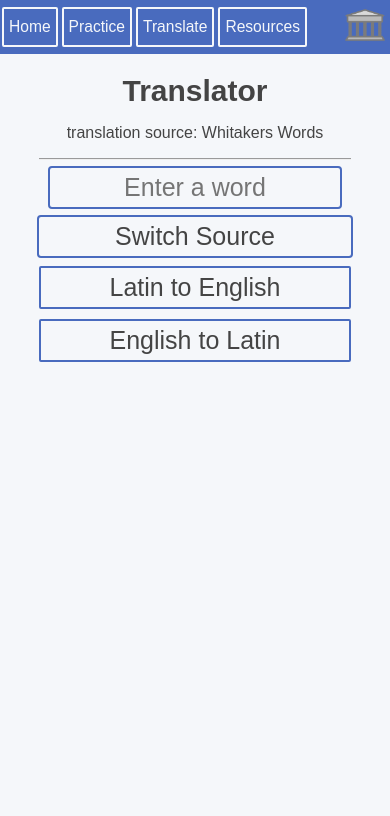
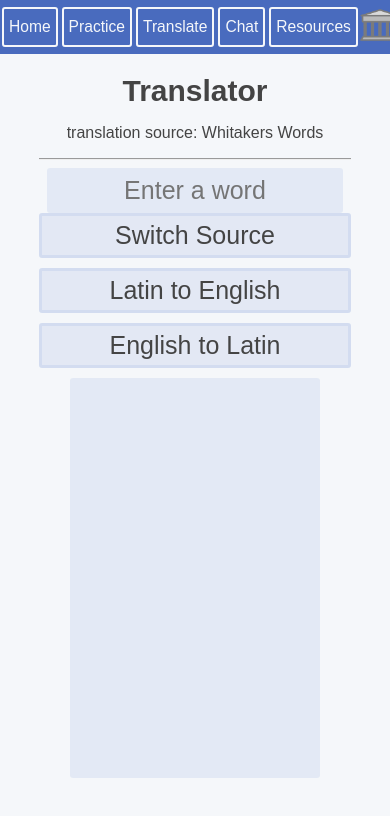
Before and after one commit to cqb13/Learn-Latin, a React (Create React App) app: page /Translate in a window 390 px wide. Shown: the top 816 px of the page. Built offline with nearby package versions, Linux system fonts and the light colour scheme.

Commit message:
📄 Chat

```diff
--- a/package.json
+++ b/package.json
@@ -7,9 +7,11 @@
     "@testing-library/jest-dom": "^5.16.5",
     "@testing-library/react": "^13.4.0",
     "@testing-library/user-event": "^13.5.0",
+    "firebase": "^9.14.0",
     "react": "^18.2.0",
     "react-dom": "^18.2.0",
     "react-draggable": "^4.4.5",
+    "react-firebase-hooks": "^5.1.1",
     "react-router-dom": "^6.4.2",
     "react-scripts": "^5.0.1",
     "web-vitals": "^2.1.4"
--- a/src/App.js
+++ b/src/App.js
@@ -1,11 +1,13 @@
 import React from "react";
 import { Link } from "react-router-dom";
+import { BrowserRouter as Router, Routes, Route } from "react-router-dom";
+import "./css/Chat.css"
 import "./css/Global.css";
 import "./css/Charts.css";
 import "./css/Translate.css";
-import "./css/TranslationPractice.css";
-import { BrowserRouter as Router, Routes, Route } from "react-router-dom";
+//import "./css/TranslationPractice.css";
 import Home from "./pages";
+import Chat from "./pages/Chat";
 import Practice from "./pages/Practice";
 import Translate from "./pages/Translate";
 import Resources from "./pages/Resources";
@@ -23,6 +25,7 @@ function App() {
         <Link to="/" className="Switch-Page">Home</Link>
         <Link to="/practice" className="Switch-Page">Practice</Link>
         <Link to="/translate" className="Switch-Page">Translate</Link>
+        <Link to="/chat" className="Switch-Page">Chat</Link>
         <Link to="/resources" className="Switch-Page">Resources</Link>
         <Link to="/" className="Icon">
           <img src='../Logo.png' width="40px" height="40px" alt="Logo not found"></img>
@@ -32,6 +35,7 @@ function App() {
         <Route exact path="/" element={<Home />} />
         <Route path="/Practice" element={<Practice />} />
         <Route path="/Translate" element={<Translate />} />
+        <Route path="/Chat" element={<Chat />} />
         <Route path="/Resources" element={<Resources />} />
         <Route path="/Practice/Declensions" element={<Declensions />} />
         <Route path="/Practice/Future-Tense" element={<FutureTense />} />
--- a/src/css/Charts.css
+++ b/src/css/Charts.css
@@ -6,7 +6,6 @@
   width: 100%;
 }
 
-/*TODO: try making outer chart border rounded*/
 .Chart {
   width: 50%;
 }
@@ -17,44 +16,37 @@
   padding: 8px;
 }
 
-.Chart tr:nth-child(even) {
-  background-color: #f2f2f2;
+.Chart tr {
+  background-color: #aaaaaa1a;
+  transition: 500ms;
 }
 
 .Chart tr:hover {
-  background-color: #ddd;
+  background-color: var(--light-background);
 }
 
 .Chart th {
   padding-top: 12px;
   padding-bottom: 12px;
-  background-color: #496bbe;
+  background-color: var(--accent-background-color);
   color: white;
 }
 
-input[type="text"] {
-  outline-style: solid;
-  outline-width: 2px;
+.Chart input[type="text"] {
+  font-size: 14px;
+  font-weight: 500;
 }
 
-input[type="text"]:focus {
-  outline-color: #496bbe;
+.Chart .Wrong {
+  border-color: #ff00008a;
 }
 
-/*TODO: maybe dont use !important*/
-.Wrong {
-  outline-color: red;
-  border-radius: 0px !important;
+.Chart .Right {
+  border-color: #00ff7f8a;
 }
 
-.Right {
-  outline-color: springgreen;
-  border-radius: 0px !important;
-}
-
-.Normal {
-  outline-color: #444;
-  border-radius: 0px !important;
+.Chart .Normal {
+  border: var(--border);
 }
 
 .Switch-Chart {
@@ -110,7 +102,7 @@ input[type="text"]:focus {
     flex-direction: column;
   }
   .Chart {
-    margin: auto auto auto auto;
+    margin: 0 auto;
     width: 90%;
   }
   input[type="text"] {
--- /dev/null
+++ b/src/css/Chat.css
@@ -0,0 +1,141 @@
+.Main-Area {
+  display: flex;
+  flex-direction: row;
+  gap: 10px;
+}
+
+.Message-Container {
+  width: 70%;
+  height: 400px;
+  margin-left: auto;
+  display: flex;
+  flex-direction: column;
+  overflow-y: auto;
+  background-color: var(--light-background);
+  border-radius: var(--border-radius);
+  padding: 1rem;
+}
+
+.Info-Container {
+  width: 30%;
+  display: flex;
+  flex-direction: column;
+  align-items: center;
+  overflow-y: auto;
+  padding: 1rem;
+  background-color: var(--light-background);
+  border-radius: var(--border-radius);
+}
+
+.Account-Button {
+  margin-top: auto;
+  width: 100%;
+  background-color: var(--light-background);
+}
+
+.sent {
+  display: flex;
+  flex-direction: row;
+  align-items: center;
+  align-self: flex-end;
+  margin: 0.5rem 0;
+}
+
+.received {
+  display: flex;
+  flex-direction: row-reverse;
+  align-items: center;
+  align-self: flex-start;
+  margin: 0.5rem 0;
+}
+
+.User-Info {
+  display: flex;
+  flex-direction: row;
+  align-items: center;
+  padding: 10px;
+  height: 20px;
+  border-radius: var(--border-radius);
+}
+
+form {
+  margin-top: 10px;
+  width: 100%;
+  height: 3rem;
+  display: flex;
+  gap: 10px;
+  margin-left: auto;
+  gap: 10px;
+}
+
+.Send-Button {
+  width: 30%;
+  background-color: var(--light-background);
+}
+
+form input[type="text"] {
+  font-size: 25px;
+}
+
+form input:focus {
+  border: var(--border);
+  border-radius: var(--border-radius);
+}
+
+.sent .User-Info {
+  background-color: var(--light-background);
+}
+
+.received .User-Info {
+  background-color: #aaaaaa1a;
+  flex-direction: row-reverse;
+}
+
+.User-Info img {
+  height: 2rem;
+  border-radius: 50%;
+}
+
+.sent p,
+.received p {
+  padding: 0.5rem 1rem;
+  width: fit-content;
+  color: var(--main-text-color);
+  border-radius: var(--border-radius);
+}
+
+.sent p {
+  background-color: var(--light-background);
+  margin-right: 0.5rem;
+}
+
+.received p {
+  background-color: #aaaaaa1a;
+  margin-left: 0.5rem;
+}
+
+.User-Info p {
+  background: none;
+}
+
+.User-Container {
+  display: flex;
+  flex-direction: column;
+  align-items: center;
+  margin-left: 0;
+  width: 100%;
+  height: 300px;
+  gap: 10px;
+  overflow-y: auto;
+}
+
+.User-Container .User-Info {
+  flex-direction: row-reverse;
+  justify-content: left;
+  width: 80%;
+  background-color: var(--light-background);
+}
+
+.User-Container .User-Info img {
+  margin-right: 0.5rem;
+}
--- a/src/css/Global.css
+++ b/src/css/Global.css
@@ -1,7 +1,17 @@
+:root {
+  --main-color: #496bbe;
+  --main-background-color: #f5f7fa;
+  --main-text-color: #444;
+  --accent-background-color: #496bbe;
+  --light-background: #496bbe1a;
+  --border: 3px solid #496bbe1a;
+  --border-radius: 3px;
+}
+
 body {
   margin: 0;
-  color: #444;
-  background: #f5f7fa;
+  color: var(--main-text-color);
+  background: var(--main-background-color);
   font-family: "Ubuntu", sans-serif;
   text-align: center;
 }
@@ -12,7 +22,7 @@ body {
 }
 
 main {
-  margin: auto auto auto auto;
+  margin: 0 auto;
   width: 80%;
 }
 
@@ -31,7 +41,7 @@ nav {
   display: flex;
   padding: 5px 0px 5px 0px;
   width: 100%;
-  background-color: #496bbe;
+  background-color: var(--accent-background-color);
 }
 
 .Row-Nav-Container {
@@ -65,7 +75,7 @@ nav {
   text-decoration: none;
   color: #f5f7fa;
   border: 2px solid #f5f7fa;
-  border-radius: 2px;
+  border-radius: var(--border-radius);
   transition: 500ms;
 }
 
@@ -74,7 +84,7 @@ nav {
 }
 
 .Switch-Page:active {
-  color: #444;
+  color: var(--main-text-color);
   border: 2px solid #444;
 }
 
@@ -90,17 +100,25 @@ h2 {
 input[type="text"] {
   font-family: inherit;
   text-align: center;
-  background-color: inherit;
-  border-radius: 2px;
-  border: none;
-  color: #444;
+  all: unset;
+  width: 70%;
+  background-color: var(--light-background);
+  transition: 400ms;
+  padding: 5px;
+  border-radius: var(--border-radius);
+  border: 3px solid rgb(73, 107, 190, 0);
+}
+
+input[type="text"]:focus {
+  border: var(--border);
 }
 
 button {
-  border: 2px solid #496bbe;
-  border-radius: 2px;
-  background-color: #f5f7fa;
-  color: #444;
+  border: 2px solid #44444400;
+  border-radius: var(--border-radius);
+  background-color: var(--light-background);
+  border: var(--border);
+  color: var(--main-text-color);
   transition: 500ms;
   padding: 5px;
   font-size: 25px;
@@ -137,8 +155,9 @@ button:active {
   align-items: center;
   width: 30%;
   color: #444;
-  border: 2px solid #496bbe;
-  border-radius: 2px;
+  background-color: var(--light-background);
+  border: var(--border);
+  border-radius: var(--border-radius);
   transition: 500ms;
   padding: 5px;
   font-size: 25px;
@@ -146,33 +165,6 @@ button:active {
 
 .Sub-Selection:hover {
   background-color: #496bbeb3;
-}
-
-.Dropdown {
-  min-width: 20%;
-  width: fit-content;
-  max-width: 40%;
-  padding: 3px;
-  margin: 5px auto 5px auto;
-  border: 2px solid #496bbe;
-  transition: 500ms;
-}
-
-summary {
-  font-size: 23px;
-  list-style: none;
-}
-
-summary::-webkit-details-marker {
-  display: none;
-}
-
-.Dropdown:hover {
-  background-color: #496bbeb3;
-}
-
-details[open] {
-  background-color: #f5f7fa !important;
 }
 
 .Popup-Bar-Btn {
@@ -187,9 +179,9 @@ details[open] {
 
 .Popup-Container {
   width: fit-content;
+  border-radius: var(--border-radius);
   max-width: 25%;
-  border: 2px solid #496bbe;
-  border-radius: 2px;
+  border: var(--border);
   background-color: rgb(245, 247, 250, 0.9);
   padding: 20px;
   z-index: 1000;
@@ -201,7 +193,7 @@ details[open] {
 
 .Popup-Content {
   width: 100%;
-  margin: auto auto auto auto;
+  margin: 0 auto;
   word-wrap: break-word;
 }
 
--- a/src/css/Translate.css
+++ b/src/css/Translate.css
@@ -2,11 +2,15 @@
   margin-bottom: 0px;
 }
 
-.Search {
-  width: 70%;
+.Search-Area {
+  display: flex;
+  flex-direction: row;
+  align-items: center;
+  justify-content: center;
+}
+
+.Search-Area input[type="text"] {
   font-size: 25px;
-  outline-color: #496bbe;
-  padding: 5px;
 }
 
 .Mode-Btn {
@@ -14,14 +18,14 @@
   margin: 10px;
   padding: 5px;
   font-size: 25px;
-  border: none;
-  outline: 2px solid #496bbe;
+  border: var(--border);;
 }
 
 .Search-Options {
   display: flex;
   align-items: center;
   justify-content: center;
+  margin-bottom: 10px;
 }
 
 .Search-Term {
@@ -38,15 +42,19 @@
 
 .Results {
   width: 80%;
+  height: 400px;
   text-align: left;
-  margin: auto auto auto auto;
+  margin: 0 auto;
   font-size: 20px;
+  overflow-y: auto;
+  background-color: var(--light-background);
+  border-radius: var(--border-radius);
 }
 
 .Translation-Display {
   width: fit-content;
   font-family: inherit;
-  margin: auto auto auto auto;
+  margin: 0 auto;
 }
 
 @media only screen and (max-width: 1060px) {
@@ -78,7 +86,7 @@
     margin-bottom: 10px;
   }
   .Mode-Btn {
-    margin: auto auto auto auto;
+    margin: 0 auto;
     width: 100%;
   }
   .Option {
--- /dev/null
+++ b/src/firebase.js
@@ -0,0 +1,18 @@
+import { initializeApp } from 'firebase/app';
+import { getFirestore } from 'firebase/firestore';
+import { getAuth } from 'firebase/auth';
+
+const firebaseConfig = {
+  apiKey: "AIzaSyBypw2LWvvCkd1pjhGBBo8M9pyxDh_CC08",
+  authDomain: "learn-latin-f6d20.firebaseapp.com",
+  databaseURL: "https://learn-latin-f6d20-default-rtdb.firebaseio.com",
+  projectId: "learn-latin-f6d20",
+  storageBucket: "learn-latin-f6d20.appspot.com",
+  messagingSenderId: "203083397686",
+  appId: "1:203083397686:web:fdfb49fc881cce634a3697",
+  measurementId: "G-YLFVMTZJ9P",
+};
+
+const app = initializeApp(firebaseConfig);
+export const db = getFirestore(app);
+export const auth = getAuth(app);
--- /dev/null
+++ b/src/pages/Chat.jsx
@@ -0,0 +1,145 @@
+import { useEffect, useState, useRef } from "react";
+import { useAuthState } from "react-firebase-hooks/auth";
+import { useCollectionData } from "react-firebase-hooks/firestore";
+import { collection, orderBy, limit, query, addDoc, getDoc, setDoc, doc, serverTimestamp } from "firebase/firestore";
+import { auth, db } from "../firebase";
+import { GoogleAuthProvider, signInWithPopup, signOut } from "firebase/auth";
+
+const Chat = () => {
+  const [user] = useAuthState(auth);
+
+  const users = collection(db, "users");
+
+  const messageRef = collection(db, "messages");
+  const queryRef = query(messageRef, orderBy("createdAt"), limit(25));
+  const [messages] = useCollectionData(queryRef, { idField: "id" });
+  const [userList] = useCollectionData(users, { idField: "id" });
+
+  const [formValue, setFormValue] = useState("");
+
+  const scrollTo = useRef(null);
+
+  useEffect(() => {
+    scrollTo.current.scrollIntoView({ behavior: "smooth" });
+  }, [messages]);
+
+  const sendMessage = async (e) => {
+    e.preventDefault();
+
+    if (!user || !formValue) return;
+
+    const payload = {
+      text: formValue,
+      createdAt: serverTimestamp(),
+      uid: user.uid,
+      photoURL: user.photoURL,
+      displayName: user.displayName,
+    };
+
+    await addDoc(messageRef, payload);
+
+    setFormValue("");
+  };
+
+  const googleSignIn = () => {
+    const provider = new GoogleAuthProvider();
+    return (
+      signInWithPopup(auth, provider)
+      .then(async (result) => {
+        const user = result.user;
+        const userRef = doc(users, user.uid);
+        const userDoc = await getDoc(userRef);
+        if (!userDoc.exists()) {
+          await setDoc(userRef, {
+            displayName: user.displayName,
+            photoURL: user.photoURL,
+            email: user.email,
+          });
+        }
+      })
+    );
+  };
+
+  const googleSignOut = () => {
+    signOut(auth);
+  };
+
+  const UserList = () => {
+    const UserListItem = ({image, name}) => {
+      console.log(image, name);
+      return (
+      <div className="User-Info">
+        <p>{name}</p>
+        <img src={image} alt="User PFP" />
+      </div>
+      );
+    }
+
+    return (
+      <>
+        {userList?.length > 0 ? (
+            <>
+            {userList.map((info) => (
+              <UserListItem image={info.photoURL} name={info.displayName}/>
+            ))}
+            </>
+        ) : (<></>)}
+      </>
+    );
+  };
+
+  return (
+    <div>
+      <header>
+        <h1>Chat</h1>
+      </header>
+      <hr />
+      <main>
+        <div className="Main-Area">
+          <div className="Info-Container">
+            <div className="User-Container">
+              <UserList />
+            </div>
+            {user ? (
+              <button className="Account-Button" onClick={googleSignOut}>Sign Out</button>
+            ) : (
+              <button className="Account-Button" onClick={googleSignIn}>Sign In</button>
+            )}
+          </div>
+          <div className="Message-Container">
+            {user ? (
+              messages && messages.map((msg) => <ChatMessage key={msg.id} message={msg} />)
+            ) : (
+              <p>Please sign in to chat!</p>
+            )}
+            <div ref={scrollTo}></div>
+          </div>
+        </div>
+        <form>
+          <input type="text" placeholder="Enter a message" value={formValue} onChange={(e) => setFormValue(e.target.value)}/>
+          <button onClick={sendMessage} className="Send-Button">Send</button>
+        </form>
+      </main>
+    </div>
+  );
+};
+
+const ChatMessage = (props) => {
+  if (!auth.currentUser) return;
+
+  const { text, uid, photoURL, displayName } = props.message;
+
+  const className = uid === auth.currentUser.uid ? "sent" : "received";
+
+  return (
+    <div className={className}>
+      <p>{text}</p>
+      <div className="User-Info">
+        <p>{displayName}</p>
+        <img src={photoURL} alt="User PFP" />
+      </div>
+    </div>
+  );
+};
+
+export default Chat;
```
Also changed, not shown: 1 other file (tests, documents, lock files or other folders).
